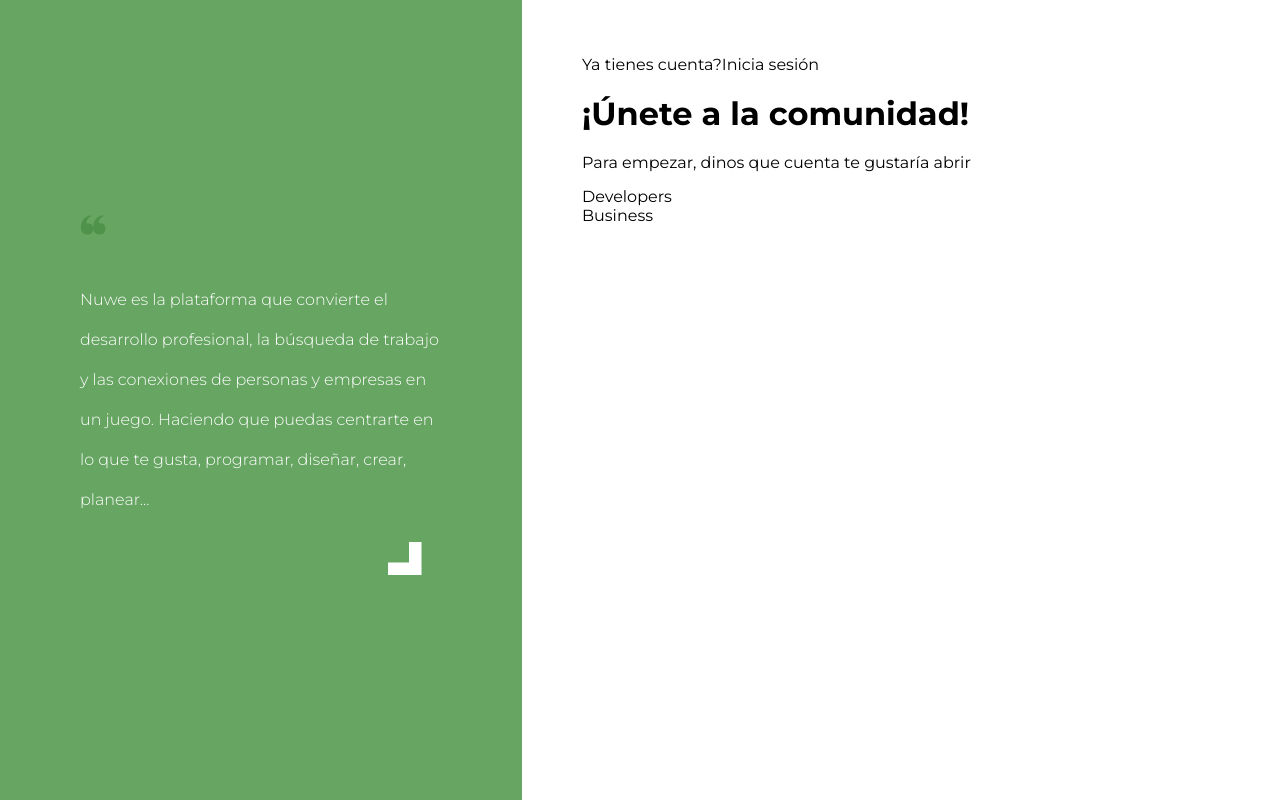
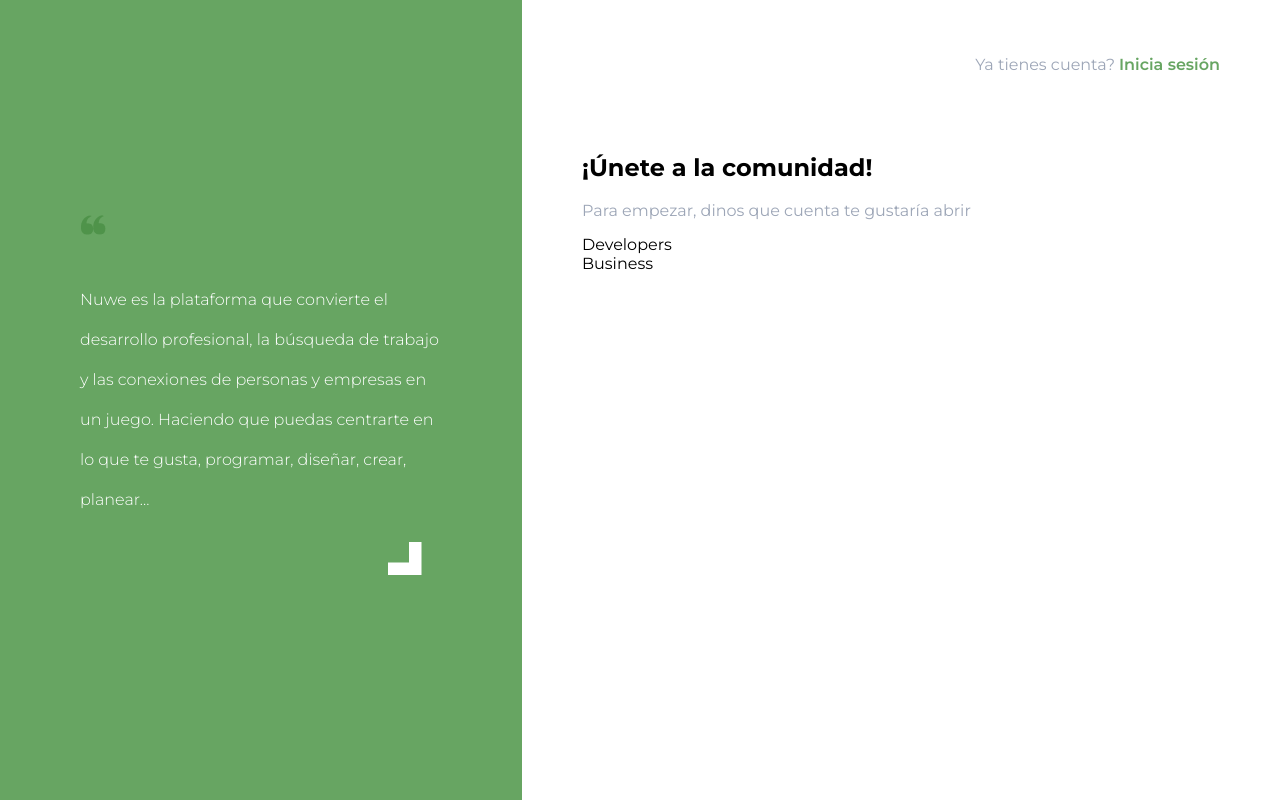
Before and after one commit to Jocalu/mwc-hackaton, a React (Create React App) app: page / in a window 1280 px wide. Built offline with nearby package versions, Linux system fonts and the light colour scheme.

Commit message:
Add Landing page

```diff
--- a/src/assets/scss/styles.scss
+++ b/src/assets/scss/styles.scss
@@ -16,3 +16,7 @@
   justify-content: center;
   align-self: center;
 }
+
+.grey-text {
+  color: get-color("grey");
+}
--- a/src/constants/constants.json
+++ b/src/constants/constants.json
@@ -5,5 +5,7 @@
   "joinCommunity": "¡Únete a la comunidad!",
   "toGetStarted": "Para empezar, dinos que cuenta te gustaría abrir",
   "developers": "Developers",
-  "business": "Business"
+  "developersDesc": "Cuenta personal para entrar en el mundo dev",
+  "business": "Business",
+  "businessDesc": "Tienes o perteneces a una compañía"
 }
--- a/src/pages/Landing/Landing.jsx
+++ b/src/pages/Landing/Landing.jsx
@@ -1,20 +1,25 @@
 import React from 'react';
 import './Landing.scss';
+import constants from '../../constants/constants.json';
+
+const {
+  account, logIn, joinCommunity, toGetStarted, developers, business,
+} = constants;
 
 function Landing() {
   return (
     <main className="landing">
       <header>
-        <p>
-          Ya tienes cuenta?
-          <span>Inicia sesión</span>
+        <p className="landing__log-in-text grey-text">
+          {account}
+          <span className="landing__log-in-text--green ml-1">{logIn}</span>
         </p>
       </header>
       <section>
-        <h1>¡Únete a la comunidad!</h1>
-        <p>Para empezar, dinos que cuenta te gustaría abrir</p>
-        <div>Developers</div>
-        <div>Business</div>
+        <h2 className="landing__title">{joinCommunity}</h2>
+        <p className="grey-text">{toGetStarted}</p>
+        <div>{developers}</div>
+        <div>{business}</div>
       </section>
     </main>
   );
--- a/src/pages/Landing/Landing.scss
+++ b/src/pages/Landing/Landing.scss
@@ -0,0 +1,16 @@
+@import "../../assets/scss/styles";
+
+.landing {
+  &__log-in-text {
+    text-align: end;
+
+    &--green {
+      color: get-color("green");
+      font-weight: 600;
+    }
+  }
+
+  &__title {
+    margin-top: rem(80px);
+  }
+}
```
